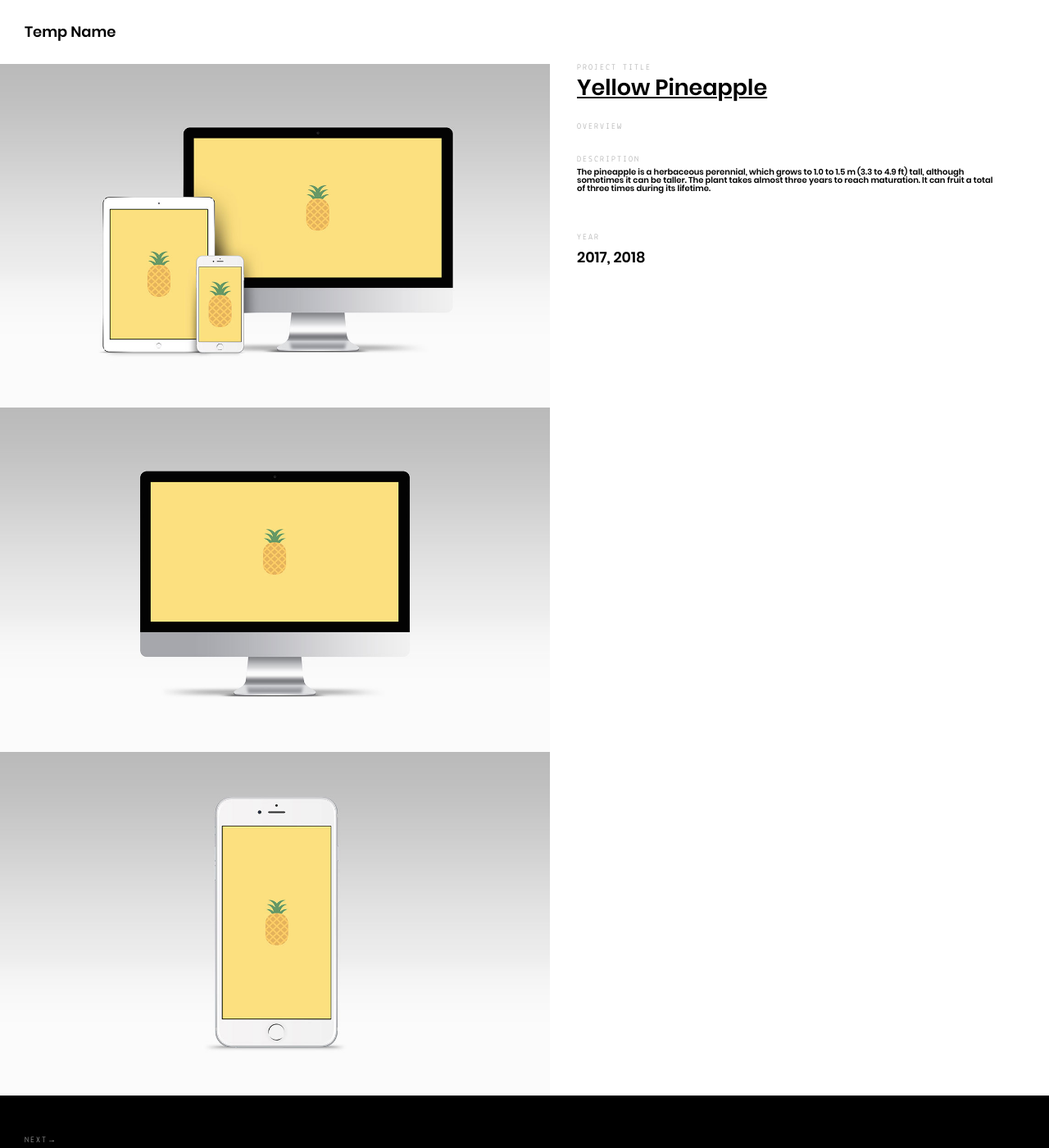
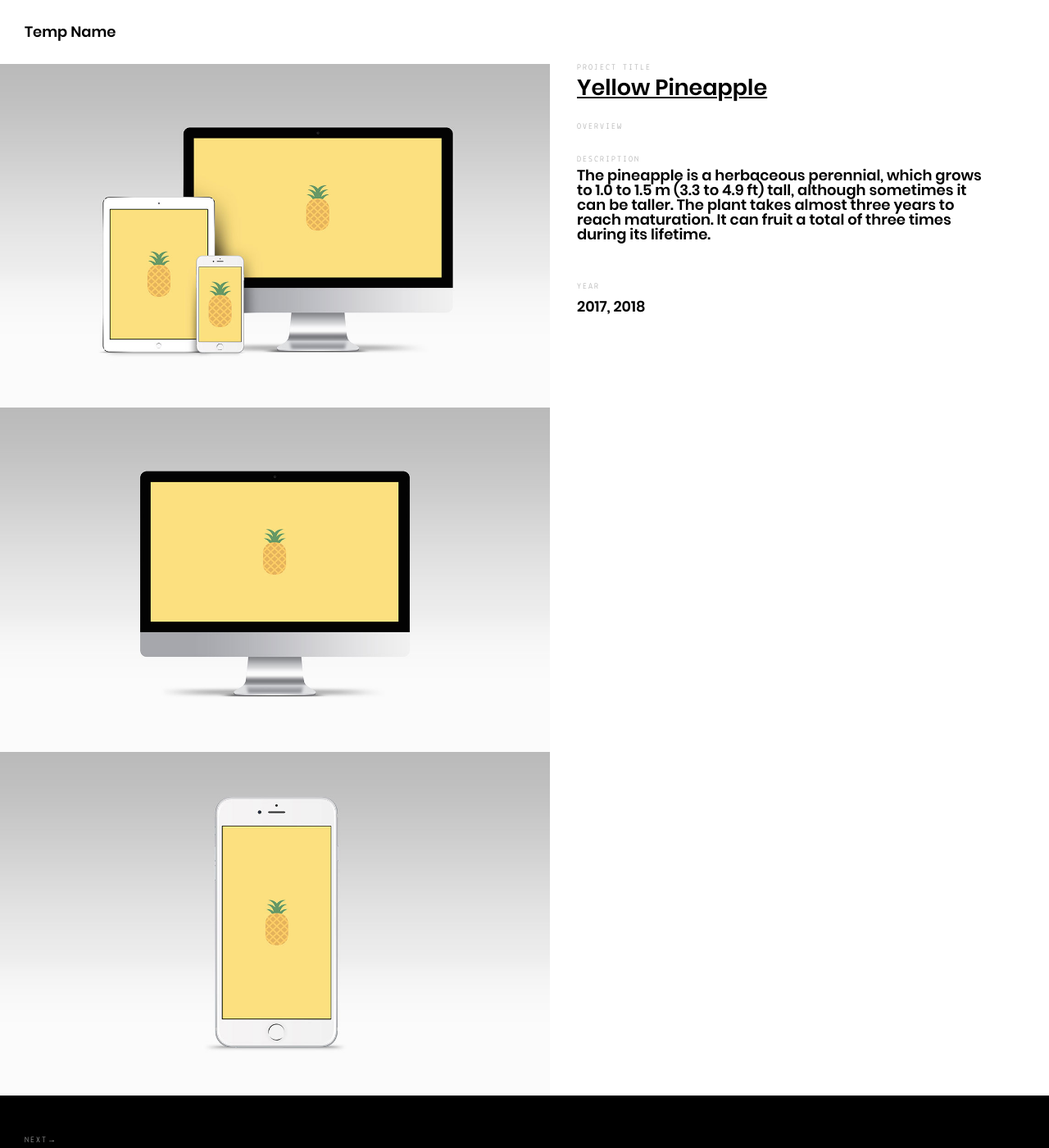
Before and after one commit to amdapoz/portfolio, a Jekyll site: the page built from _posts/projects/2017-04-02-yellowpineapple.md, in a window 1280 px wide and 1400 px high. Shown: the whole window at 82% size. Built offline with Jekyll 4.4.1, drawn with Linux system fonts in a browser that asks for light colours.

Commit message:
Update _layout.scss

```diff
--- a/assets/scss/_layout.scss
+++ b/assets/scss/_layout.scss
@@ -218,7 +218,7 @@
 		font-weight: lighter;
 	}
 	h3 {
-		font-size: 1rem;
+		font-size: 1.8rem;
 		font-weight: lighter;
 	}
 
```
